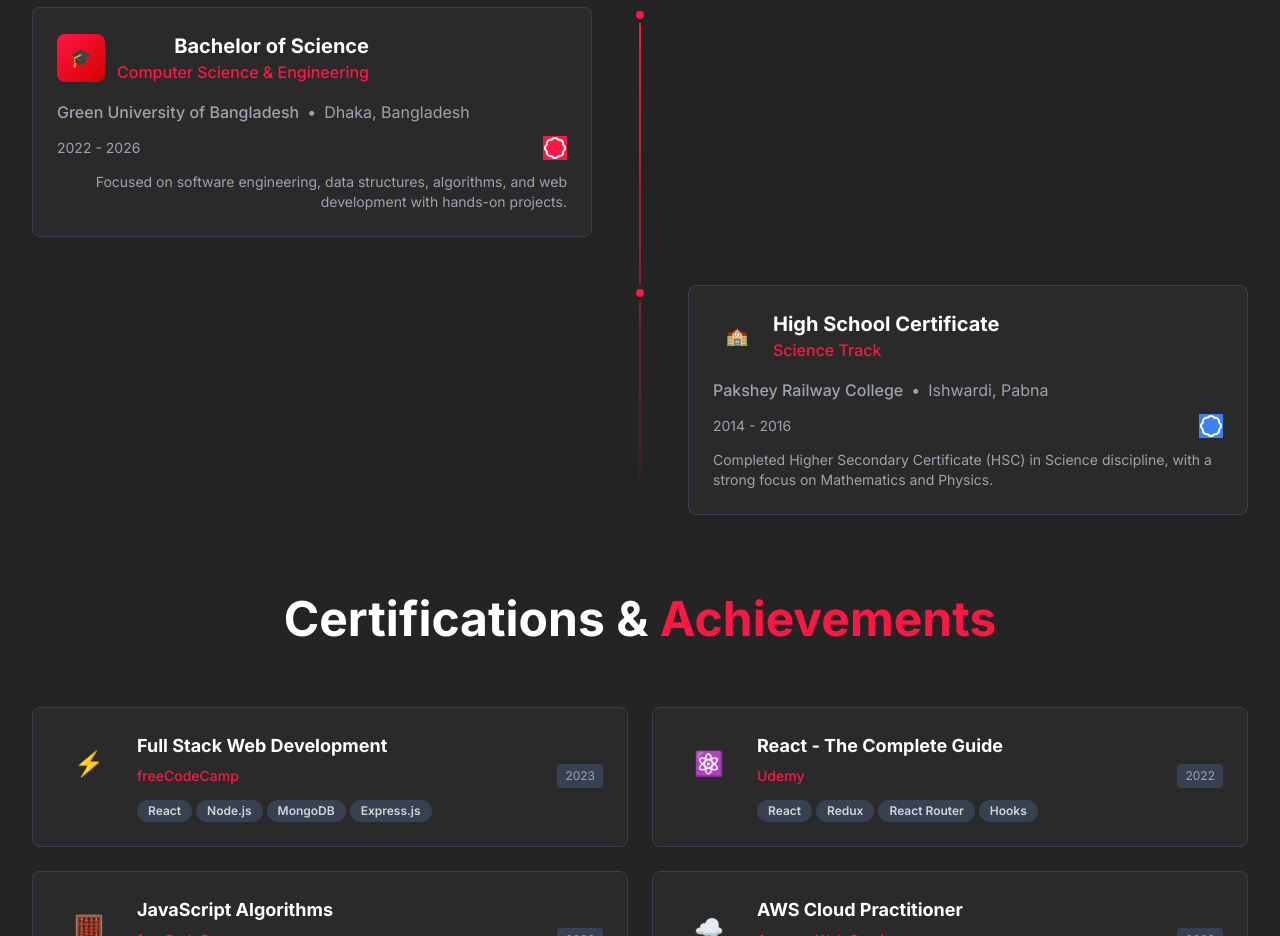
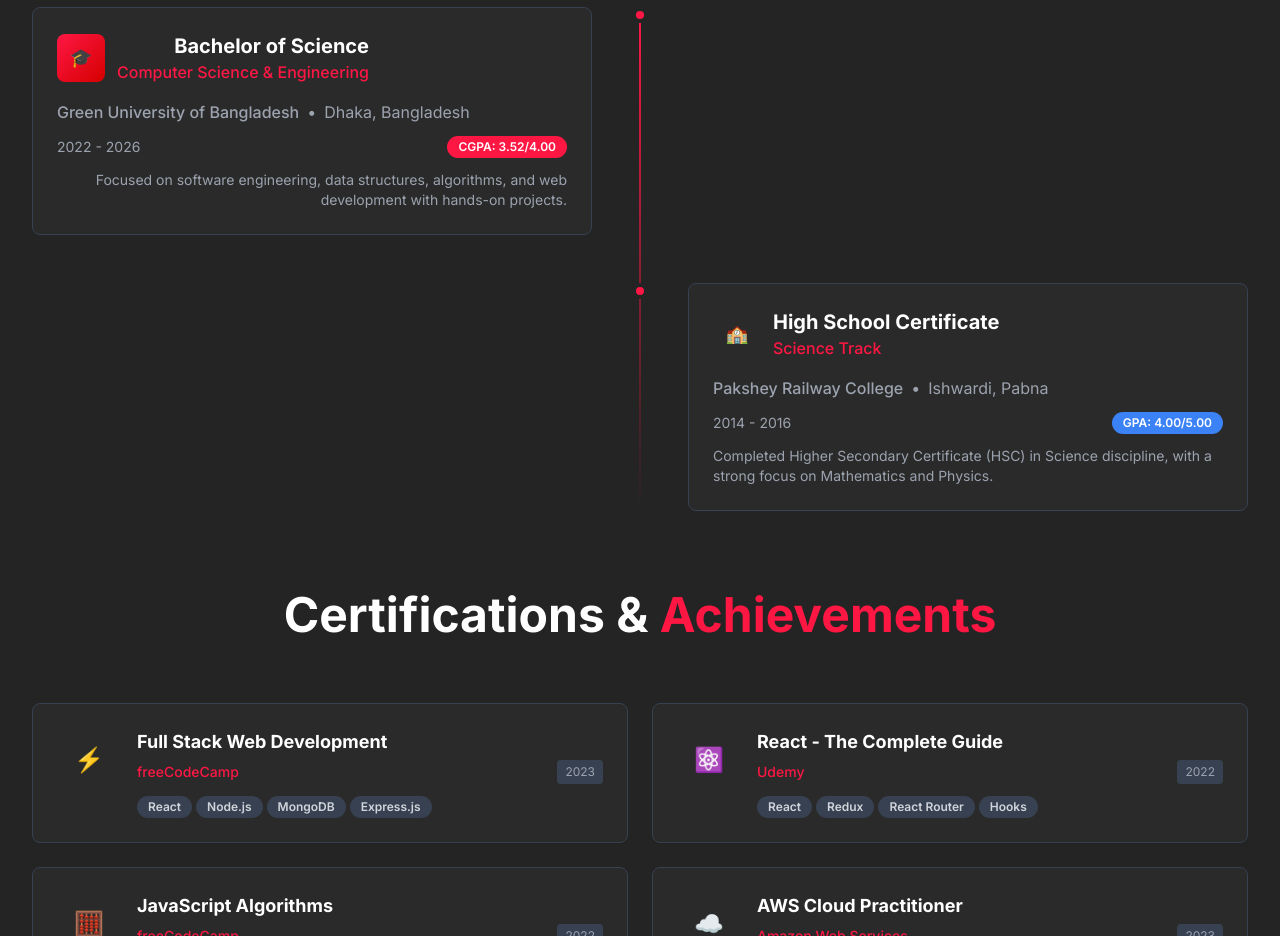
Before and after one commit to romjanxr/romjanali-portfolio, a Next.js app in the folder frontend/: page / in a window 1280 px wide. Shown: the part 2700-3636 px from the top of the page. Built offline with nearby package versions, Linux system fonts and the light colour scheme.

Commit message:
fix(education): Fix GPA not displaying in education card
- Updated 'Badge' component import from 'lucide-react' to 'src/components/ui/badge'.
- Corrected import paths within 'EducationSection' to resolve the GPA rendering issue.

```diff
--- a/frontend/src/components/education/EducationCard.tsx
+++ b/frontend/src/components/education/EducationCard.tsx
@@ -1,5 +1,5 @@
-import { Badge } from "lucide-react";
 import { Education } from "../../types/education";
+import { Badge } from "../ui/badge";
 
 interface EducationCardProps {
   education: Education;
@@ -37,7 +37,8 @@
                   : "bg-blue-500 text-white"
               }
             >
-              GPA: {education.gpa}
+              {education.iconColor.includes("ff1744") ? "CGPA" : "GPA"}:{" "}
+              {education.gpa}
             </Badge>
           )}
         </div>
```
Also changed, not shown: frontend/src/components/sections/EducationSection.tsx (+5 -5 lines).
